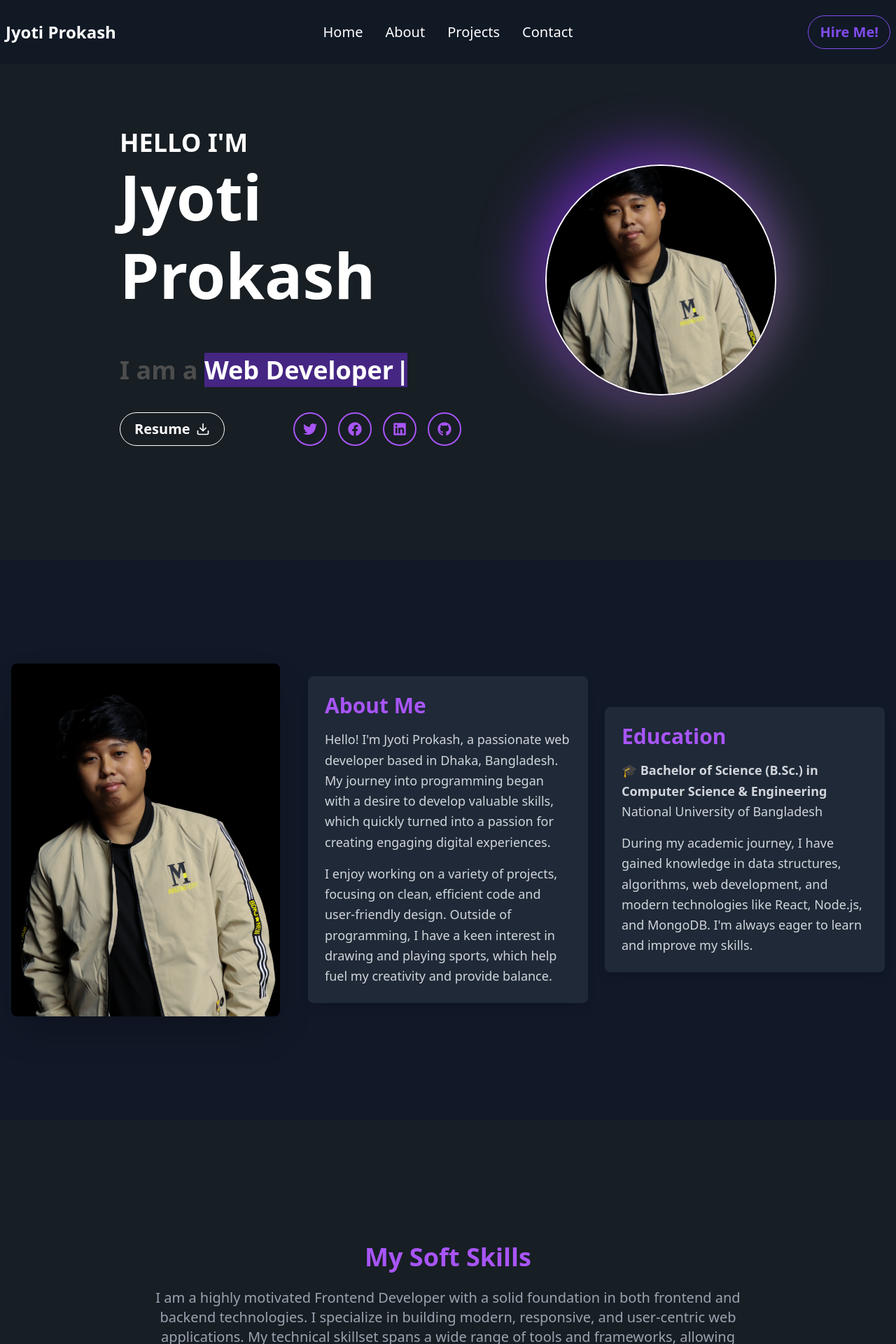
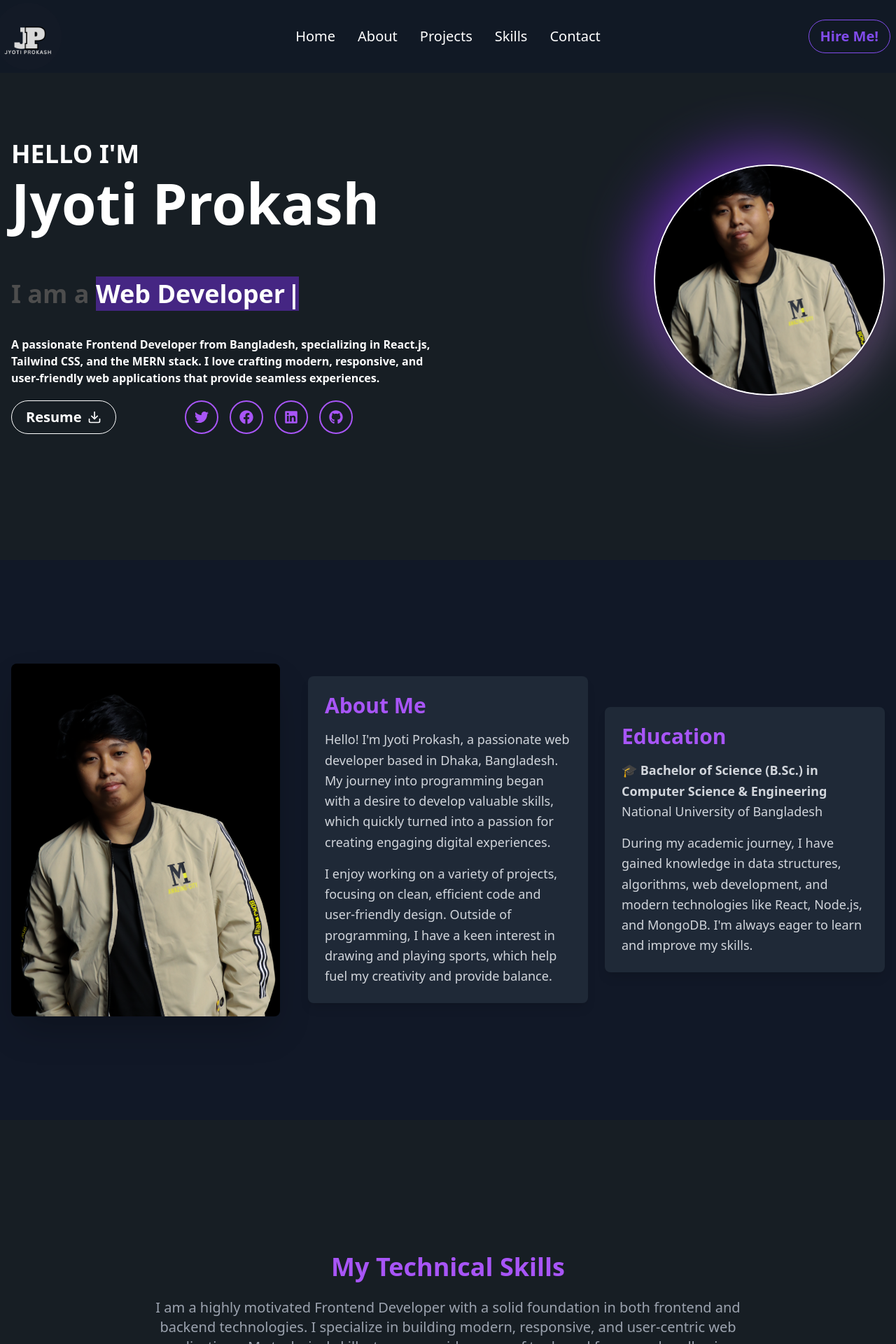
Before and after one commit to jyoti-prokash/Portfolio, a React (Vite) app: page / in a window 1280 px wide. Shown: the top 1920 px of the page at 70% size. Built offline with nearby package versions, Linux system fonts and the light colour scheme.

Commit message:
update portfolio

```diff
--- a/src/Components/Footer/Footer.jsx
+++ b/src/Components/Footer/Footer.jsx
@@ -1,12 +1,15 @@
 import React from 'react';
 import { FaArrowUp } from 'react-icons/fa';
 import { Link } from 'react-scroll';
+import logo from '../../assets/profile/logo.png'
 
 const Footer = () => {
     return (
       <div className="bg-gray-900 ">
         <div className="text-center text-white space-y-6 p-20">
-          <h1 className="text-3xl font-bold">Jyoti Prokash</h1>
+          <div className='text-center items-center mx-auto'>
+            <img className="w-16 rounded-full scale-150" src={logo} alt="" />
+          </div>
           <ul className="flex items-center justify-center gap-10 text-xl font-semibold">
             <li>
               <Link
@@ -50,9 +53,9 @@ const Footer = () => {
             </li>
           </ul>
         </div>
-        <div className='flex gap-20 justify-center items-center pb-10'>
+        <div className="flex gap-20 justify-center items-center pb-10">
           <div>
-            <p className='text-white'>
+            <p className="text-white">
               <span className="text-gray-500">
                 © 2025 All rights reserved by
               </span>{" "}
--- a/src/Components/Hero/Hero.jsx
+++ b/src/Components/Hero/Hero.jsx
@@ -29,17 +29,23 @@ const Hero = () => {
             <div className="flex-1">
               <h2 className="text-3xl leading-tight lg:text-4xl my-5 text-[#ffff] font-bold">
                 HELLO I'M <br />{" "}
-                <span className="font-black text-[90px] leading-tight">
+                <span className="font-black text-[80px] leading-tight">
                   Jyoti Prokash
                 </span>
               </h2>
               <section className="mb-10">
                 <TypeScript></TypeScript>
               </section>
+              <p className='text-white font-semibold'>
+                A passionate Frontend Developer from
+                Bangladesh, specializing in React.js, Tailwind CSS, and the MERN
+                stack. I love crafting modern, responsive, and user-friendly web
+                applications that provide seamless experiences.
+              </p>
               <div className="md:flex gap-10 mt-5 ">
                 <div className="w-52">
                   <a
-                    href="https://drive.google.com/file/d/1hJrwVnod1wZH4pGBUD9PrSN6BjNKvvoc/view?usp=drive_link"
+                    href="https://drive.google.com/file/d/1pXUQCMRpwuVnFQqdjbNLp-uSEHiGIC2I/view?usp=sharing"
                     target="_blank"
                     rel="noopener noreferrer"
                   >
--- a/src/Components/MySkills/MySkills.jsx
+++ b/src/Components/MySkills/MySkills.jsx
@@ -10,21 +10,24 @@ import firebase from '../../assets/icons/firebase.svg'
 import Marquee from "react-fast-marquee";
 const MySkills = () => {
     const skills = [
-      { name: "HTML", percentage: "90%", icon: html },
-      { name: "CSS3", percentage: "90%", icon: css },
-      { name: "Tailwind", percentage: "90%", icon: tailwind },
-      { name: "JavaScript", percentage: "80%", icon: javascript },
-      { name: "ReactJS", percentage: "80%", icon: react },
-      { name: "firebase", percentage: "80%", icon: firebase },
-      { name: "NodeJS", percentage: "75%", icon: nodejs },
-      { name: "MongoDB", percentage: "70%", icon: mongodb },
+      { name: "HTML", icon: html },
+      { name: "CSS3", icon: css },
+      { name: "Tailwind", icon: tailwind },
+      { name: "JavaScript", icon: javascript },
+      { name: "ReactJS", icon: react },
+      { name: "firebase", icon: firebase },
+      { name: "NodeJS", icon: nodejs },
+      { name: "MongoDB", icon: mongodb },
     ];
 
     return (
-      <section id='skills' className="bg-[#171e24] text-white py-16 min-h-screen justify-center items-center flex">
+      <section
+        id="skills"
+        className="bg-[#171e24] text-white py-16 min-h-screen justify-center items-center flex"
+      >
         <div className="container mx-auto text-center">
           <h2 className="text-4xl font-bold mb-6 text-purple-500">
-            My Soft Skills
+            My Technical Skills
           </h2>
           <p className="lg:text-xl mb-12 text-gray-400 mx-auto lg:w-4/6">
             I am a highly motivated Frontend Developer with a solid foundation
@@ -51,9 +54,6 @@ const MySkills = () => {
                   <h3 className="text-2xl font-semibold text-white mb-2">
                     {skill.name}
                   </h3>
-                  <p className="text-purple-400 text-lg font-bold">
-                    {skill.percentage}
-                  </p>
                 </div>
               ))}
             </div>
--- a/src/Components/Navbar/Navbar.jsx
+++ b/src/Components/Navbar/Navbar.jsx
@@ -1,5 +1,6 @@
 import React from 'react';
 import './Navbar.css'
+import logo from '../../assets/profile/logo.png'
 import {
   Link,
   animateScroll as scroll,
@@ -8,7 +9,7 @@ const Navbar = () => {
     const links = (
       <>
         <li>
-          <Link to='home'>Home</Link>
+          <Link to="home">Home</Link>
         </li>
         <li>
           <Link
@@ -29,6 +30,17 @@ const Navbar = () => {
             className="cursor-pointer"
           >
             Projects
+          </Link>
+        </li>
+        <li>
+          <Link
+            to="skills"
+            activeClass="active"
+            smooth={true}
+            duration={800}
+            className="cursor-pointer"
+          >
+            Skills
           </Link>
         </li>
         <li>
@@ -70,7 +82,7 @@ const Navbar = () => {
               {links}
             </ul>
           </div>
-          <a className="text-2xl font-bold">Jyoti Prokash</a>
+          <img className='w-16 rounded-full scale-150' src={logo} alt="" />
         </div>
         <div className="navbar-center hidden lg:flex">
           <ul className="menu menu-horizontal px-1">{links}</ul>
```
Also changed, not shown: src/assets/profile/logo.png (added).
